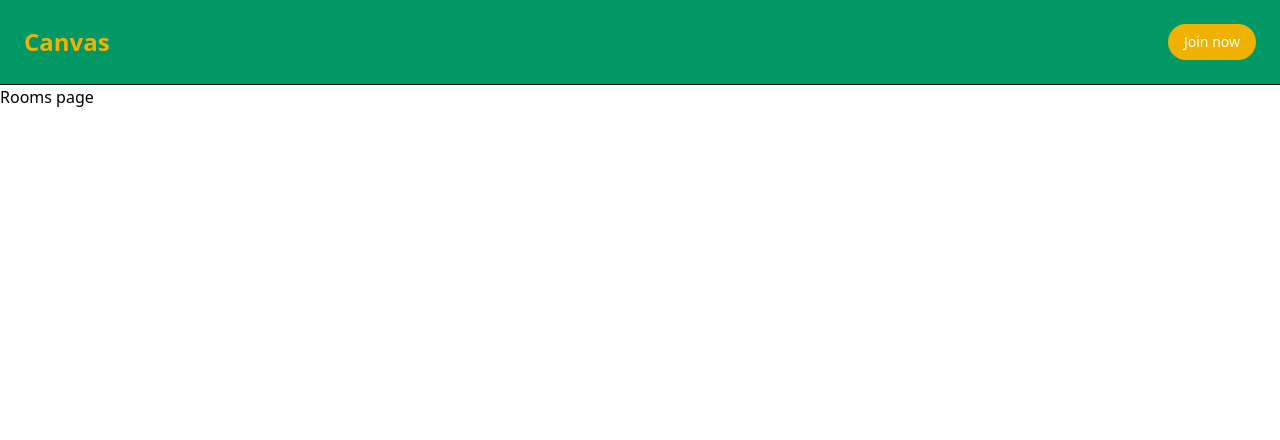
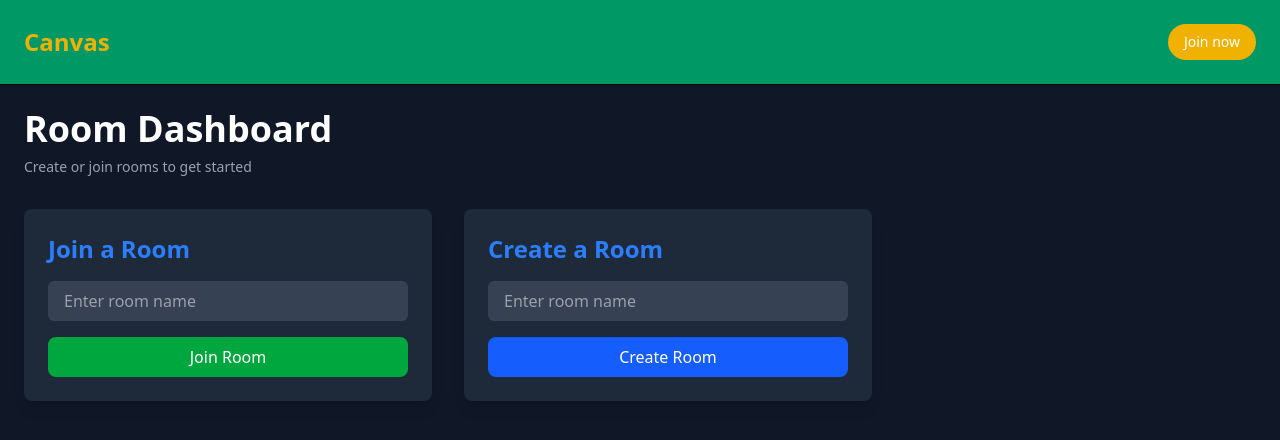
Before and after one commit to bansal-harsh-2504/Canvas, a Next.js app in the folder apps/web/: page /rooms in a window 1280 px wide. Shown: the top 440 px of the page. Built offline with nearby package versions, Linux system fonts and the light colour scheme.

Commit message:
rooms page

```diff
--- a/apps/web/app/(auth)/login/page.tsx
+++ b/apps/web/app/(auth)/login/page.tsx
@@ -1,12 +1,12 @@
 "use client";
 import axios from "axios";
 import { useRouter } from "next/navigation";
-import { useRef, useState } from "react";
+import { useEffect, useRef, useState } from "react";
 import useAuthStore from "../../../store/useStore";
 
 export default function Login(): JSX.Element {
   const router = useRouter();
-  const { login } = useAuthStore();
+  const { login, isAuthenticated, user } = useAuthStore();
   const [loading, setLoading] = useState(false);
 
   const emailRef = useRef<HTMLInputElement | null>(null);
@@ -54,8 +54,16 @@ export default function Login(): JSX.Element {
       router.push("/rooms");
     } catch (error) {
       alert("Login failed. Please check your credentials.");
+    } finally {
+      setLoading(false);
     }
   };
+
+  useEffect(() => {
+    if (isAuthenticated) {
+      router.push("/rooms");
+    }
+  }, [user]);
 
   return (
     <div className="min-h-screen flex items-center justify-center bg-gray-900">
--- a/apps/web/app/(auth)/signup/page.tsx
+++ b/apps/web/app/(auth)/signup/page.tsx
@@ -1,7 +1,7 @@
 "use client";
 import axios from "axios";
 import { useRouter } from "next/navigation";
-import { useRef } from "react";
+import { useEffect, useRef } from "react";
 import useAuthStore from "../../../store/useStore";
 
 export default function Signup(): JSX.Element {
@@ -9,7 +9,7 @@ export default function Signup(): JSX.Element {
   const nameRef = useRef<HTMLInputElement | null>(null);
   const emailRef = useRef<HTMLInputElement | null>(null);
   const passwordRef = useRef<HTMLInputElement | null>(null);
-  const { login } = useAuthStore();
+  const { login, isAuthenticated, user } = useAuthStore();
 
   const validateInputs = () => {
     if (
@@ -50,6 +50,12 @@ export default function Signup(): JSX.Element {
       alert("Signup failed. Please try again.");
     }
   };
+
+  useEffect(() => {
+    if (isAuthenticated) {
+      router.push("/rooms");
+    }
+  }, [user]);
 
   return (
     <div className="min-h-screen flex items-center justify-center bg-gray-900">
--- a/apps/web/app/(pages)/rooms/page.tsx
+++ b/apps/web/app/(pages)/rooms/page.tsx
@@ -1,3 +1,81 @@
-export default function () {
-  return <>Rooms page</>;
+"use client";
+import { useState } from "react";
+import { useRouter } from "next/navigation";
+
+export default function RoomPage(): JSX.Element {
+  const router = useRouter();
+  const [roomName, setRoomName] = useState("");
+
+  const handleCreateRoom = () => {
+    if (roomName.trim()) {
+      // API call
+
+      router.push(`/room/${roomName}`);
+    } else {
+      alert("Please enter a unique room name.");
+    }
+  };
+
+  const handleJoinRoom = () => {
+    if (roomName.trim()) {
+      // API call
+
+      router.push(`/room/${roomName}`);
+    } else {
+      alert("Please enter a valid room name.");
+    }
+  };
+
+  return (
+    <div className="min-h-[90.7vh] bg-gray-900 text-white  items-center justify-center">
+      <div className="w-full max-w-4xl p-6">
+        <h1 className="text-4xl font-semibold text-left text-white">
+          Room Dashboard
+        </h1>
+        <p className="text-gray-400 text-sm mt-2">
+          Create or join rooms to get started
+        </p>
+
+        <div className="mt-8 flex gap-8">
+          <div className="flex-1 bg-gray-800 rounded-lg p-6 shadow-lg">
+            <h2 className="text-2xl font-semibold text-blue-500 mb-4">
+              Join a Room
+            </h2>
+            <input
+              type="text"
+              placeholder="Enter room name"
+              className="w-full px-4 py-2 bg-gray-700 text-white rounded-md focus:outline-none focus:ring-2 focus:ring-blue-500 mb-4"
+              value={roomName}
+              onChange={(e) => setRoomName(e.target.value)}
+            />
+            <button
+              onClick={handleJoinRoom}
+              className="w-full bg-green-600 text-white py-2 rounded-lg hover:bg-green-700"
+            >
+              Join Room
+            </button>
+          </div>
+
+          <div className="flex-1 bg-gray-800 rounded-lg p-6 shadow-lg">
+            <h2 className="text-2xl font-semibold text-blue-500 mb-4">
+              Create a Room
+            </h2>
+            <input
+              type="text"
+              placeholder="Enter room name"
+              className="w-full px-4 py-2 bg-gray-700 text-white rounded-md focus:outline-none focus:ring-2 focus:ring-blue-500 mb-4"
+              value={roomName}
+              onChange={(e) => setRoomName(e.target.value)}
+            />
+            <button
+              onClick={handleCreateRoom}
+              className="w-full bg-blue-600 text-white py-2 rounded-lg hover:bg-blue-700"
+            >
+              Create Room
+            </button>
+          </div>
+        </div>
+      </div>
+    </div>
+  );
 }
```
Also changed, not shown: 1 other file (tests, documents, lock files or other folders).
